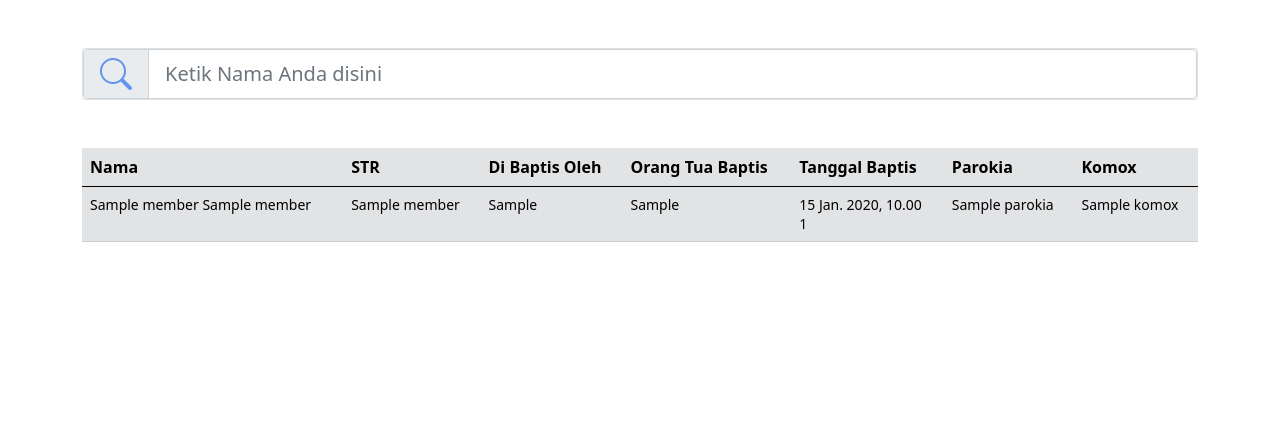
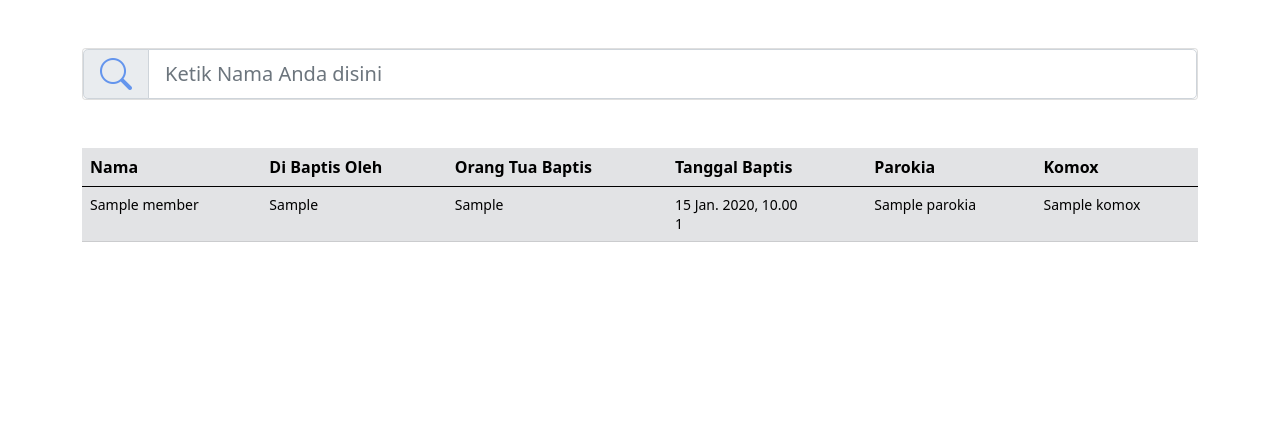
Before and after one commit to dedysutanto/goi-data, a Django app: template landing/templates/landing/index.html in a window 1280 px wide. Shown: the part 52-480 px from the top of the page. Run offline with Django 4.2, Linux system fonts and the light colour scheme; the template is opened without the code that fills it: most values are stand-ins (such as "Sample title", 1, 10 or a date in 2020).

Commit message:
Display __str__

```diff
--- a/landing/templates/landing/index.html
+++ b/landing/templates/landing/index.html
@@ -99,7 +99,6 @@ code {
                         <thead>
                           <tr>
                             <th scope="col">Nama</th>
-                            <th scope="col">STR</th>
                             <th scope="col">Di Baptis Oleh</th>
                             <th scope="col">Orang Tua Baptis</th>
                             <th scope="col">Tanggal Baptis</th>
@@ -109,15 +108,6 @@ code {
                         </thead>
                         {% for member in object_list %}
                           <tr>
-                              {% if member.is_klerus %}
-                              <td><small>{{ member.jabatan_klerus }} {{ member.baptis_name}} {{ member.name }}</small></td>
-                              {% else %}
-                                {% if member.baptis_name in member.name %}
-                                <td><small>{{ member.name }}</small></td>
-                                {% else %}
-                                <td><small>{{ member.baptis_name}} {{ member.name }}</small></td>
-                                {% endif %}
-                              {% endif %}
                               <td><small>{{ member.complete_name }}</small></td>
                               <td><small>{{ member.baptis_klerus }}</small></td>
                               <td><small>{{ member.baptis_parent }}</small></td>
```
